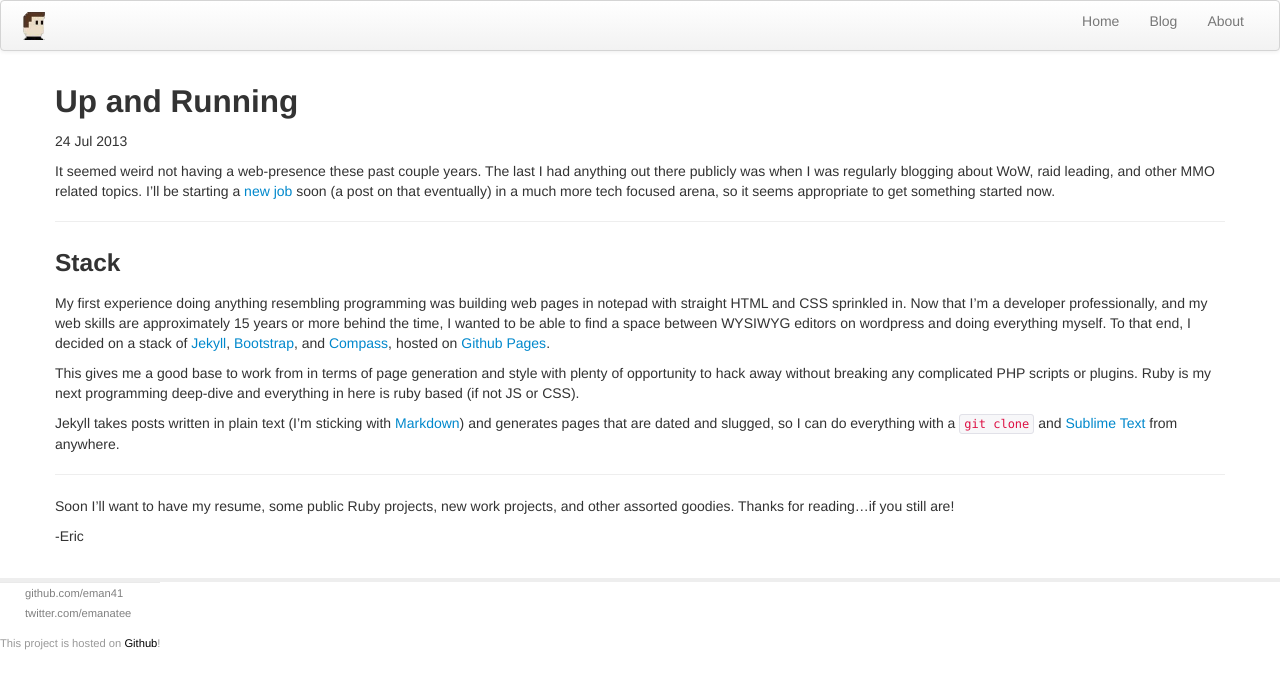
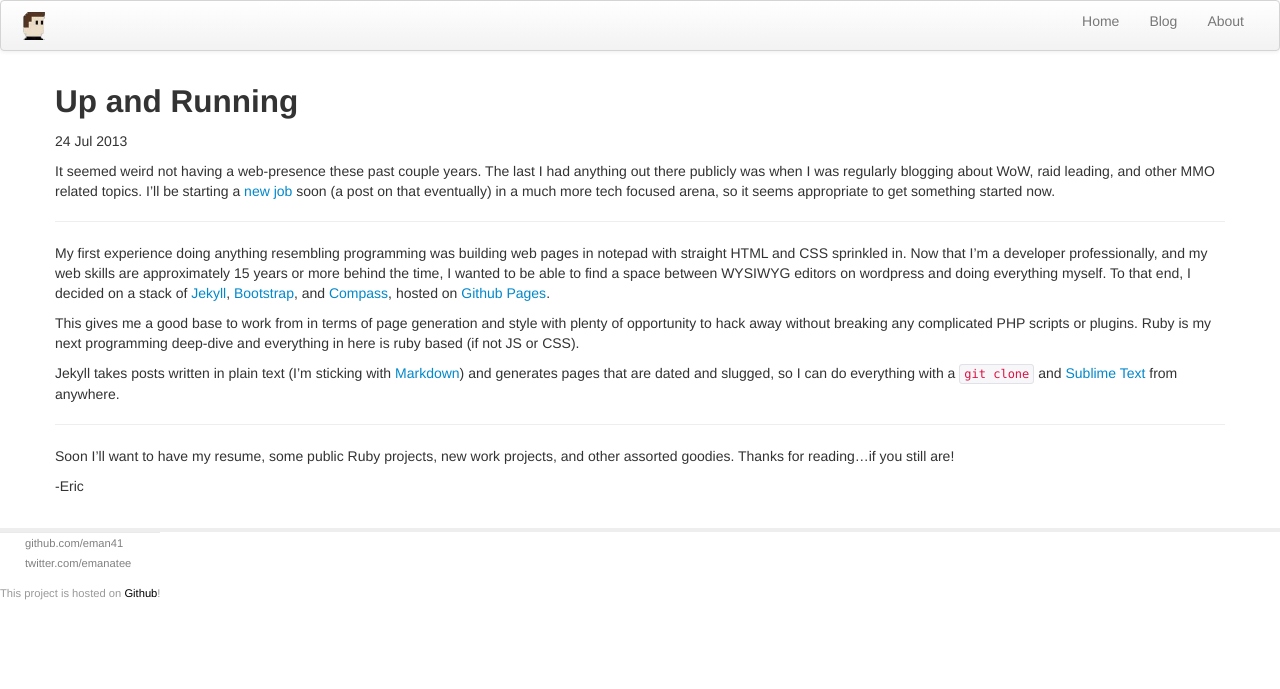
Before and after one commit to eman41/eman41.github.io, a Jekyll site: the page built from _posts/2013-07-24-up-and-running.markdown, in a window 1280 px wide. Shown: the top 689 px of the page. Built offline with Jekyll 4.4.1, drawn with Linux system fonts in a browser that asks for light colours.

Commit message:
Small edit in a post

```diff
--- a/_posts/2013-07-24-up-and-running.markdown
+++ b/_posts/2013-07-24-up-and-running.markdown
@@ -8,7 +8,6 @@ categories: blog
 It seemed weird not having a web-presence these past couple years. The last I had anything out there publicly was when I was regularly blogging about WoW, raid leading, and other MMO related topics. I'll be starting a [new job][schell] soon (a post on that eventually) in a much more tech focused arena, so it seems appropriate to get something started now.
 
 ***
-### Stack
 
 My first experience doing anything resembling programming was building web pages in notepad with straight HTML and CSS sprinkled in. Now that I'm a developer professionally, and my web skills are approximately 15 years or more behind the time, I wanted to be able to find a space between WYSIWYG editors on wordpress and doing everything myself. To that end, I decided on a stack of [Jekyll][jekyll], [Bootstrap][bootstrap], and [Compass][compass], hosted on [Github Pages][github].
 
```
